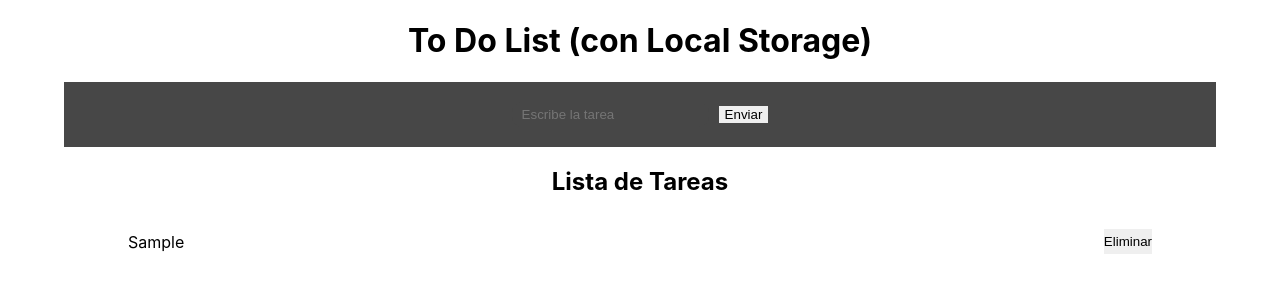
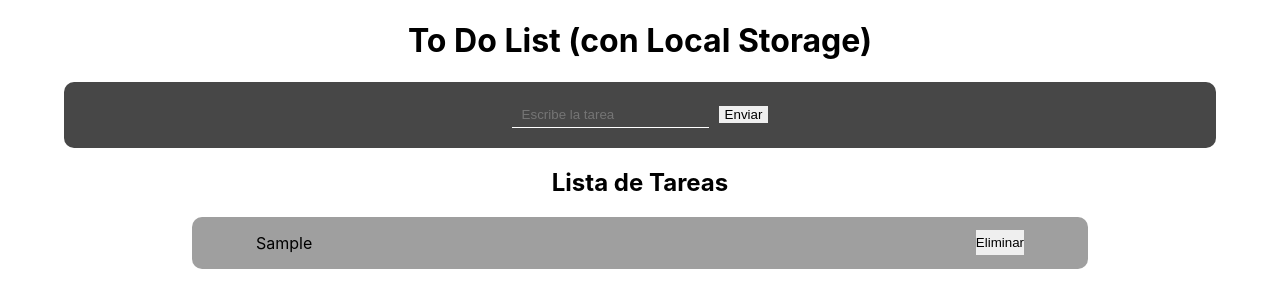
Before and after one commit to jhonnytesban/CRUD-react, a React (Create React App) app: page / in a window 1280 px wide. Both pictures are taken after typing "Sample" into the empty fields and a click on the input "Enviar". Shown: the top 308 px of the page. Built offline with nearby package versions, Linux system fonts and the light colour scheme.

Commit message:
preparacion de subida a github

```diff
--- a/src/styles/Form.css
+++ b/src/styles/Form.css
@@ -3,12 +3,15 @@
   background-color: rgb(71, 71, 71);
   margin: 0 5%;
   padding: 20px;
+  border-radius: 10px;
 }
 .form__text{
+  color: #fff;
   padding: 5px 10px;
   border: none;
-  border-radius: 10px;
+  /* border-radius: 10px; */
   background-color: rgb(71, 71, 71);
+  border-bottom: 1px solid #fff;
 }
 .btn{
   border: none;
--- a/src/styles/Task.css
+++ b/src/styles/Task.css
@@ -2,7 +2,10 @@
   display: flex;
   justify-content:space-between;
   align-items: center;
-  margin: 5px 10%;
+  margin: 5px 15%;
+  background-color: rgba(65, 65, 65, 0.5);
+  padding: 0 5%;
+  border-radius: 10px;
 }
 .list__btn{
   border: none;
```
